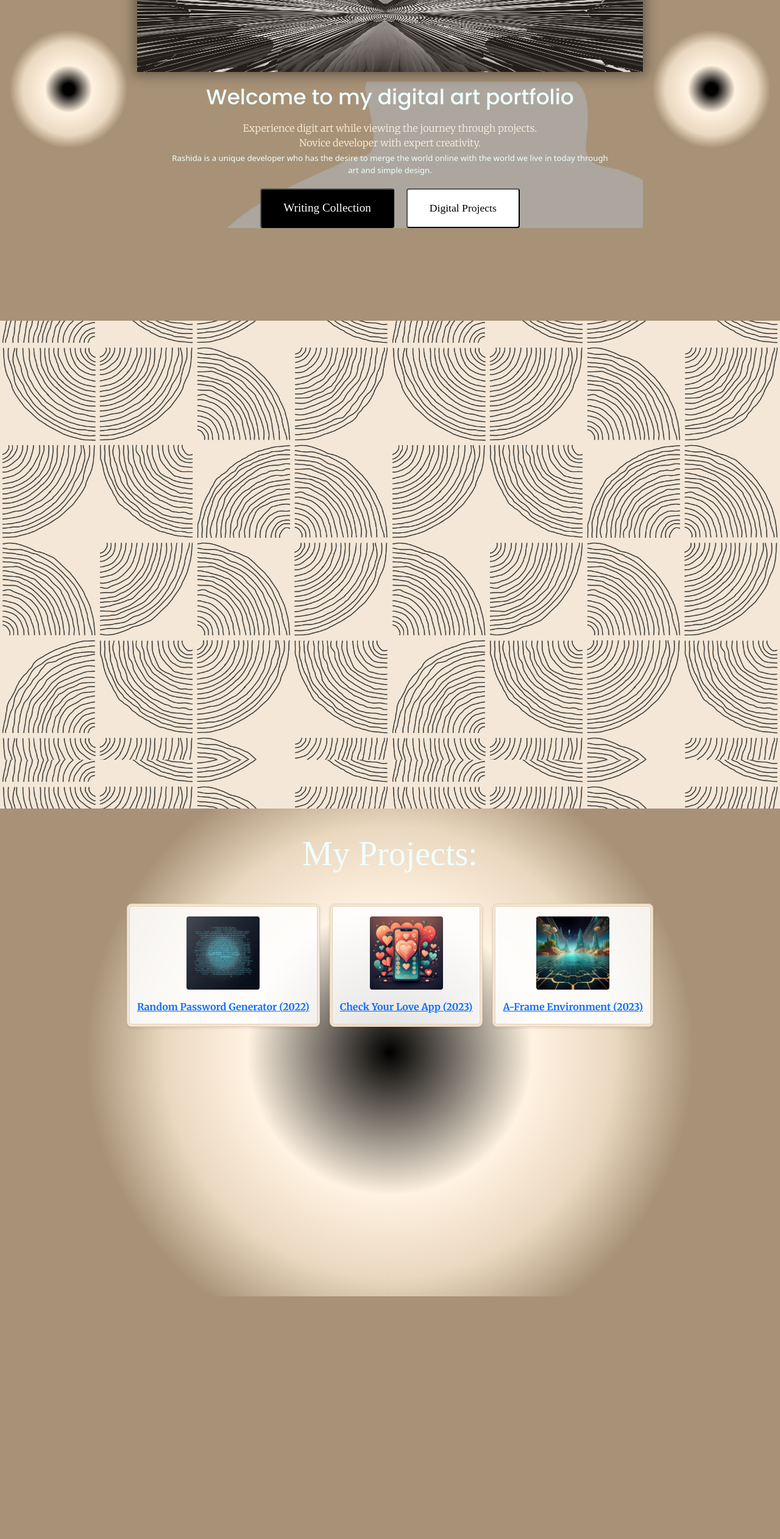
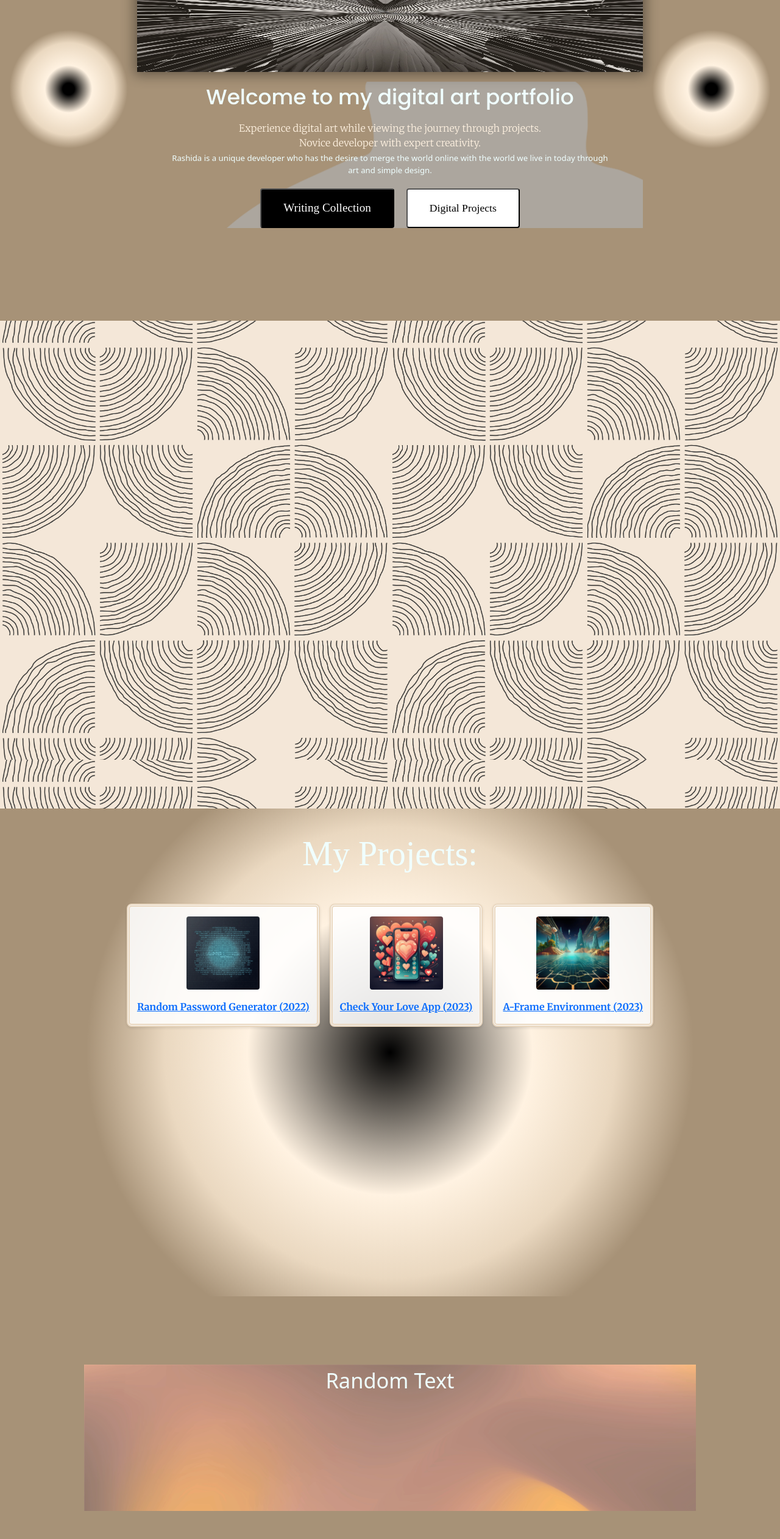
Before and after one commit to RStrozier/new-portfolio, a React (Vite) app: page / in a window 1280 px wide. Shown: the part 234-2758 px from the top of the page at 61% size. Built offline with nearby package versions, Linux system fonts and the light colour scheme; the HTML template or start-up script is replaced by a standard one; a web font is replaced by a local one.

Commit message:
to level 4

```diff
--- a/src/sections/my-projects/MyProjects.css
+++ b/src/sections/my-projects/MyProjects.css
@@ -3,6 +3,8 @@
     text-align: center;
     text-shadow: 0 0 20px #FFF2E1, 0 0 40px #FFF2E1 0 80px #FFF2E1;
 }
+
+
 
 .project-container {
     display: grid;
@@ -29,18 +31,6 @@
     margin-bottom: 1rem;
   }
 
-  .down-arrow-container {
-    display: flex;
-    justify-content: center;
-    align-items: center;
-  }
-
-  .down-arrow-container:hover {
-    cursor: pointer;
-    color: rgb(83, 11, 171);
-    border: 2px solid white;
-    margin: 0 3.35rem;
-  }
 
   .project-details:hover {
     color: rgb(119, 65, 235);
--- a/src/sections/section-four/SectionFour.css
+++ b/src/sections/section-four/SectionFour.css
@@ -1,5 +1,11 @@
 .section-four {
     position: relative;
+}
+
+.swirl-background {
+    width: 80%;
+    height: 15rem;
+    background-image: url("../../assets/images/swirl-background.png");
 }
 
 .think-image {
--- a/src/sections/section-four/SectionFour.tsx
+++ b/src/sections/section-four/SectionFour.tsx
@@ -5,6 +5,10 @@ const SectionFour = () => {
   return (
     <>
       <div className="full-page container-fluid section-four">
+      <div className="spacer"></div>
+      <div className="swirl-background container-sm">
+        <div className="title">Random Text</div>
+      </div>
         <div className="center-container">
           <div className="container-large">
           <img src={heroDotImage} className="think-image"></img>
--- a/src/sections/section-one/SectionOne.tsx
+++ b/src/sections/section-one/SectionOne.tsx
@@ -20,7 +20,7 @@ const SectionOne = () => {
               Welcome to my digital art portfolio
             </div>
             <div className="sub-text  merriweather-light p-1 contrast-color-2">
-              Experience digit art while viewing the journey through projects.
+              Experience digital art while viewing the journey through projects.
               <br />
               Novice developer with expert creativity.
             </div>
```
Also changed, not shown: src/assets/images/swirl-background.png (added).
